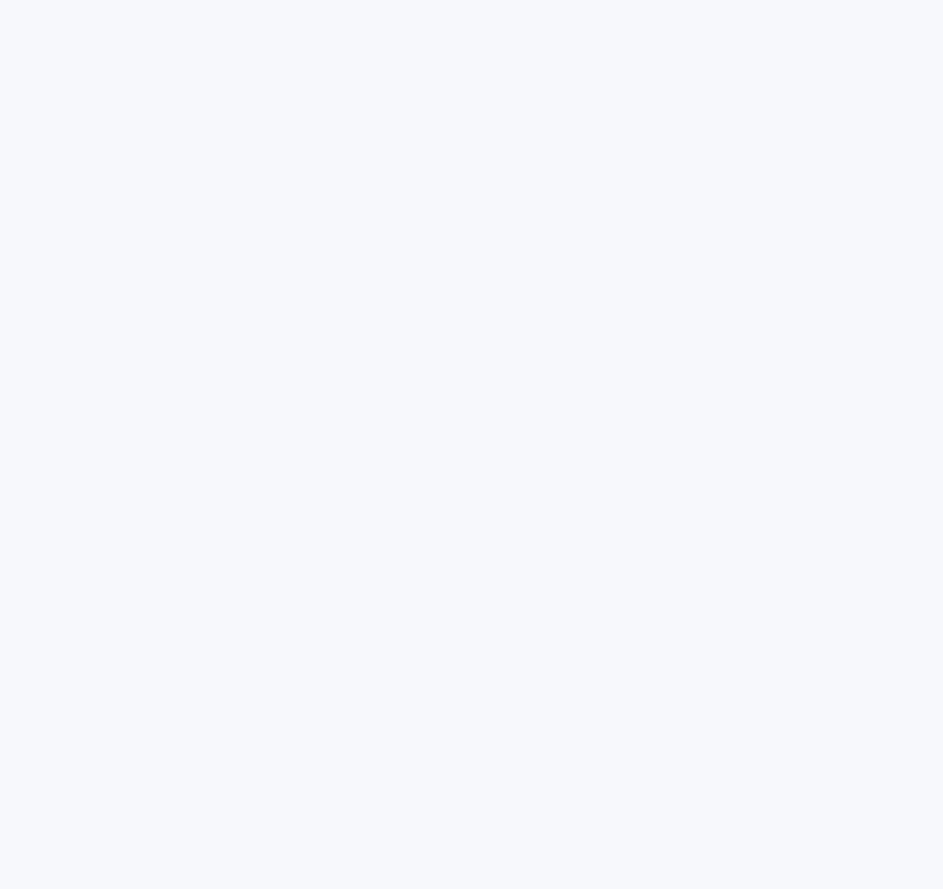
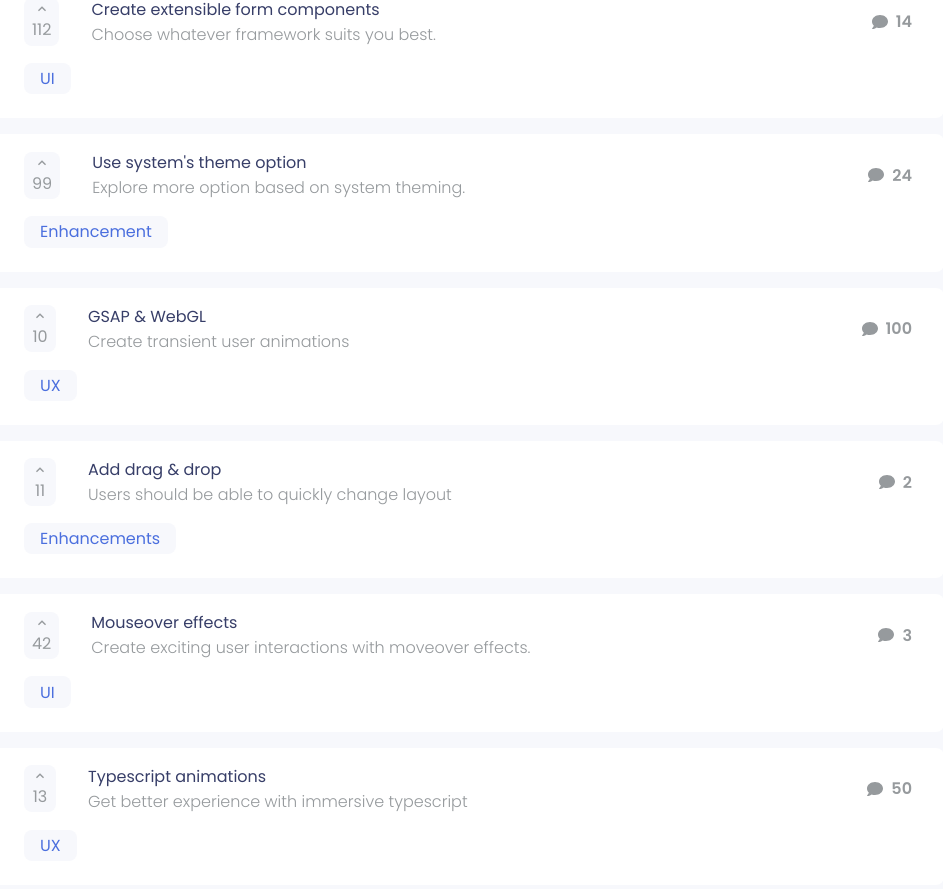
Before and after one commit to cziem/frontmentor-demo, a React (Create React App) app: page / in a window 1280 px wide. Shown: the part 1093-1982 px from the top of the page, without its empty margins (320-1263 px from the left). Before the commit the page ends 1074 px from the top, so only its background shows below. Built offline with nearby package versions, Linux system fonts and the light colour scheme.

Commit message:
update items on the main page

```diff
--- a/src/data/suggestions.data.ts
+++ b/src/data/suggestions.data.ts
@@ -43,4 +43,46 @@ export const suggestionsData: TSuggestion[] = [
     tag: "Bug",
     comments: 0,
   },
+  {
+    upvote: 112,
+    title: "Create extensible form components",
+    lead: "Choose whatever framework suits you best.",
+    tag: "UI",
+    comments: 14,
+  },
+  {
+    upvote: 99,
+    title: "Use system's theme option",
+    lead: "Explore more option based on system theming.",
+    tag: "Enhancement",
+    comments: 24,
+  },
+  {
+    upvote: 10,
+    title: "GSAP & WebGL",
+    lead: "Create transient user animations",
+    tag: "UX",
+    comments: 100,
+  },
+  {
+    upvote: 11,
+    title: "Add drag & drop",
+    lead: "Users should be able to quickly change layout",
+    tag: "Enhancements",
+    comments: 2,
+  },
+  {
+    upvote: 42,
+    title: "Mouseover effects",
+    lead: "Create exciting user interactions with moveover effects.",
+    tag: "UI",
+    comments: 3,
+  },
+  {
+    upvote: 13,
+    title: "Typescript animations",
+    lead: "Get better experience with immersive typescript",
+    tag: "UX",
+    comments: 50,
+  },
 ]
--- a/src/pages/frontMentor.tsx
+++ b/src/pages/frontMentor.tsx
@@ -35,7 +35,11 @@ const FrontMentor = () => {
         </div>
 
         <div className="cta">
-          <Button text="Add feedback" icon={<MdAdd />} handleClick={() => {}} />
+          <Button
+            text="Add feedback"
+            icon={<MdAdd />}
+            handleClick={() => null}
+          />
         </div>
       </header>
 
```
